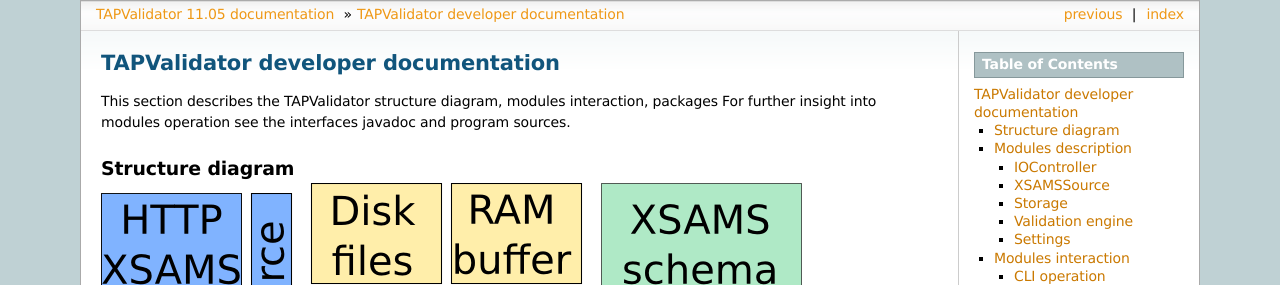
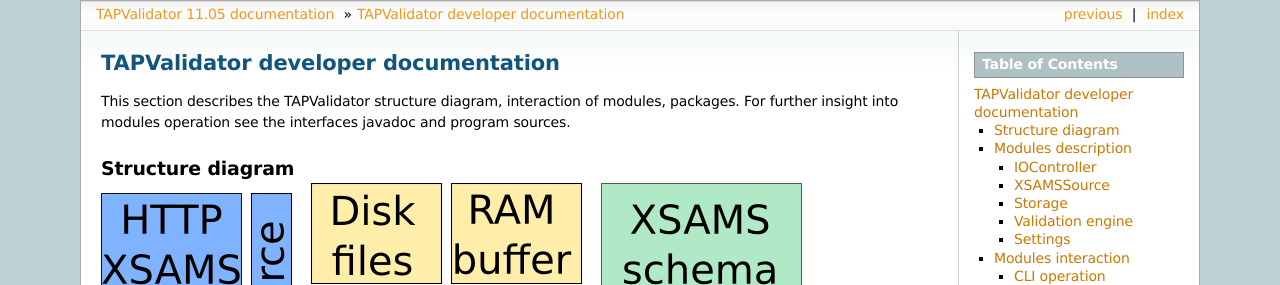
Before and after one commit to VAMDC/DocJavaTools, a Sphinx documentation site: the page built from TAPValidator/source/devdoc.rst, in a window 1280 px wide and 900 px high. Shown: the top 285 px of the window. Built offline with Sphinx 7.4.7, drawn with Linux system fonts in a browser that asks for light colours; some of the changed text lies outside the part shown.

Commit message:
small corrections

```diff
--- a/TAPValidator/source/devdoc.rst
+++ b/TAPValidator/source/devdoc.rst
@@ -3,7 +3,7 @@
 TAPValidator developer documentation
 =======================================
 
-This section describes the TAPValidator structure diagram, modules interaction, packages
+This section describes the TAPValidator structure diagram, interaction of modules, packages.
 For further insight into modules operation see the interfaces javadoc and program sources.
 
 
```
Also changed, not shown: other parts of TAPValidator/source/devdoc.rst (+1 -1 lines).
